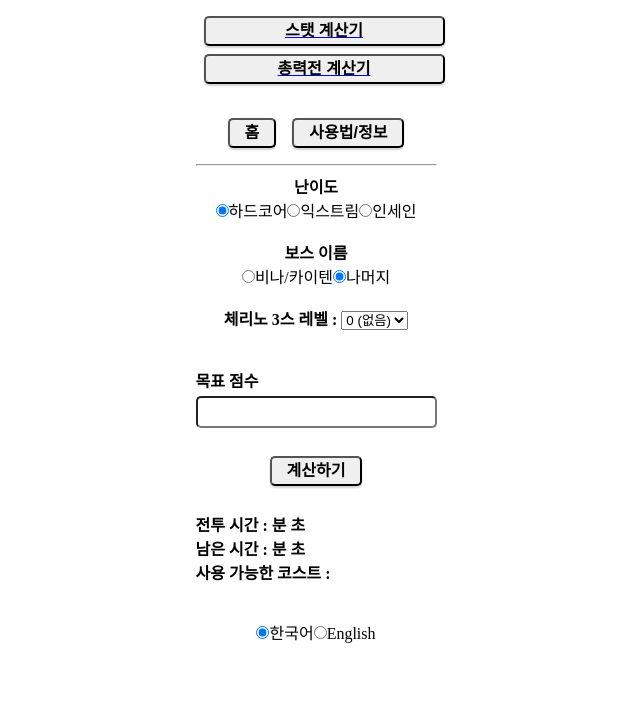
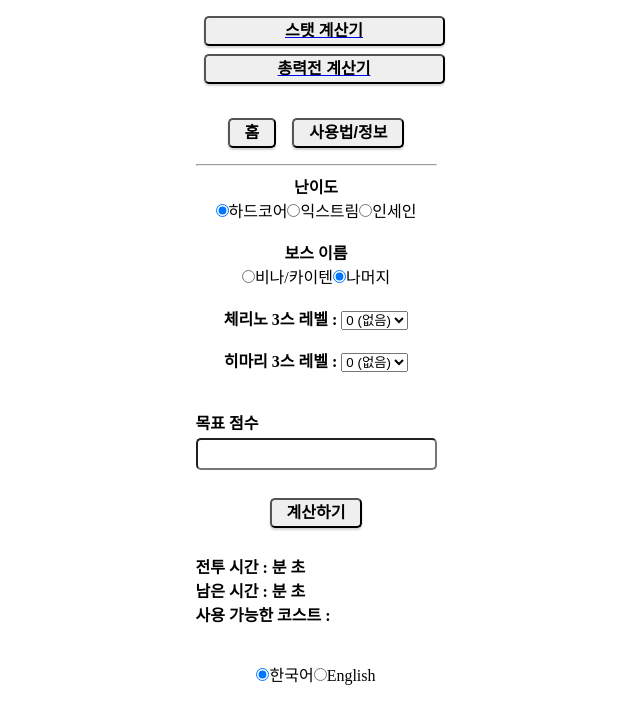
Before and after one commit to krestine/BlueArchiveCalculator, a React (Create React App) app: page /raid in a window 1280 px wide. Shown: the top 724 px of the page, without its empty margins (324-964 px from the left). Built offline with nearby package versions, Linux system fonts and the light colour scheme.

Commit message:
Update Himari's sub skill

```diff
--- a/src/raid.js
+++ b/src/raid.js
@@ -36,6 +36,7 @@ class Raid extends React.Component {
 	RaidType3String: {"Kor":"비나 시가지 (임시)", "Eng":"Binah Street (Temp)"},
 	RaidType1String: {"Kor":"나머지", "Eng":"The rest"},
 	CostBonusString:{"Kor":"체리노 3스 레벨 : ", "Eng":"Cherino sub level : "},
+	CostBonusString2:{"Kor":"히마리 3스 레벨 : ", "Eng":"Himari sub level : "},
 	BattleTimeString:{"Kor":"전투 시간 : ", "Eng":"Battle time : "},
 	LeftTimeString:{"Kor":"남은 시간 : ", "Eng":"Time left : "},
 	UseableCostString:{"Kor":"사용 가능한 코스트 : ", "Eng":"Available costs : "},
@@ -48,6 +49,7 @@ class Raid extends React.Component {
 	UseableCost: "",
 	BattleTimeError: 0,
 	CostRecoveryBonus: 0,
+	CostRecoveryBonus2: 1.0,
 	RaidType: "Type1",
 	RaidDifficulty: "Hardcore",
 	InvalidScore: "",
@@ -90,6 +92,12 @@ class Raid extends React.Component {
   CostRecoveryChange = (e) => {
     this.setState({
       CostRecoveryBonus: e.target.value
+    });
+	//setCookie("CostBonus", e.target.value, {maxAge: 2592000});
+  };
+  CostRecoveryChange2 = (e) => {
+    this.setState({
+      CostRecoveryBonus2: e.target.value
     });
 	//setCookie("CostBonus", e.target.value, {maxAge: 2592000});
   };
@@ -140,7 +148,8 @@ class Raid extends React.Component {
 				}
 			}
 			var leftMinute = parseInt(leftTime / 60, 10);
-			var recoveryRate = 4200.0 + parseFloat(this.state.CostRecoveryBonus);
+			//console.log(parseFloat(this.state.CostRecoveryBonus2 + 1.0));
+			var recoveryRate = (4200.0 + parseFloat(this.state.CostRecoveryBonus)) * parseFloat(this.state.CostRecoveryBonus2 + 1.0);
 			var totalCost = (recoveryRate / 10000.0) * targetTime;
 			targetTime = targetTime % 60;
 			leftTime = leftTime % 60;
@@ -171,7 +180,8 @@ class Raid extends React.Component {
 			}
 		}
 		var leftMinute = parseInt(leftTime / 60, 10);
-		var recoveryRate = 4200.0 + parseFloat(this.state.CostRecoveryBonus);
+		//console.log(parseFloat(this.state.CostRecoveryBonus2 + 1.0));
+		var recoveryRate = (4200.0 + parseFloat(this.state.CostRecoveryBonus)) * parseFloat(this.state.CostRecoveryBonus2 + 1.0);
 		var totalCost = (recoveryRate / 10000.0) * targetTime;
 		targetTime = targetTime % 60;
 		leftTime = leftTime % 60;
@@ -297,6 +307,23 @@ class Raid extends React.Component {
 		  <option value="511.0">10</option>
         </select>
 		</div>
+		<br/>
+		<div align="center">
+		<text>{this.state.CostBonusString2[this.state.Language]}</text>
+		<select name="CostRecoveryBonus2" onChange={this.CostRecoveryChange2}>
+          <option value="1.0">0 ({this.state.NoneString[this.state.Language]})</option>
+          <option value="1.106">1</option>
+		  <option value="1.112">2</option>
+		  <option value="1.117">3</option>
+		  <option value="1.138">4</option>
+		  <option value="1.144">5</option>
+		  <option value="1.149">6</option>
+		  <option value="1.170">7</option>
+		  <option value="1.176">8</option>
+		  <option value="1.181">9</option>
+		  <option value="1.202">10</option>
+        </select>
+		</div>
 		<br/><br/>
 		<label>{this.state.TargetscoreString[this.state.Language]}</label>
         <input
```
Also changed, not shown: 5 other files (tests, documents, lock files or other folders).
